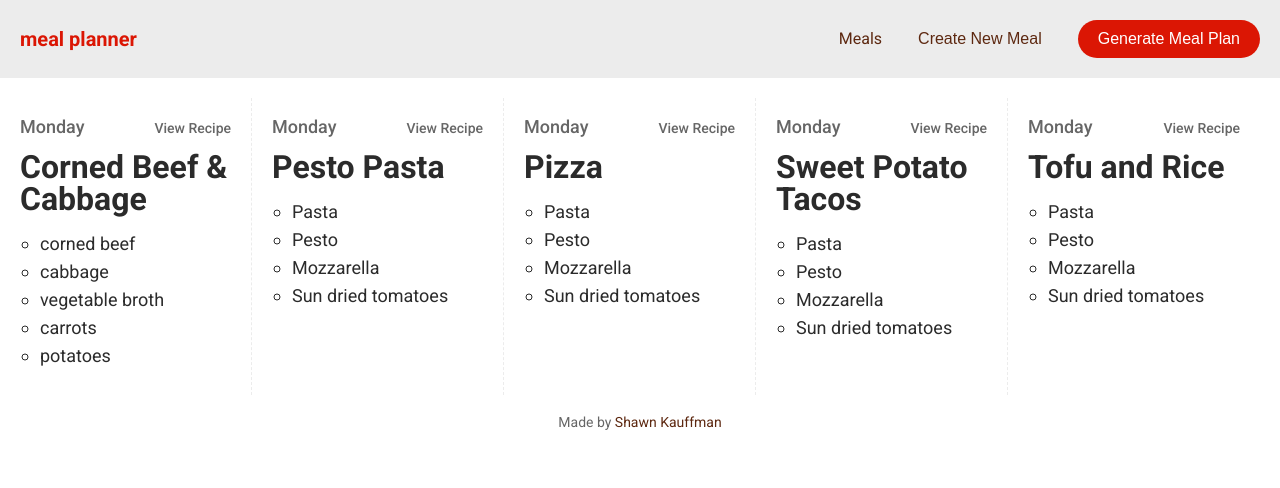
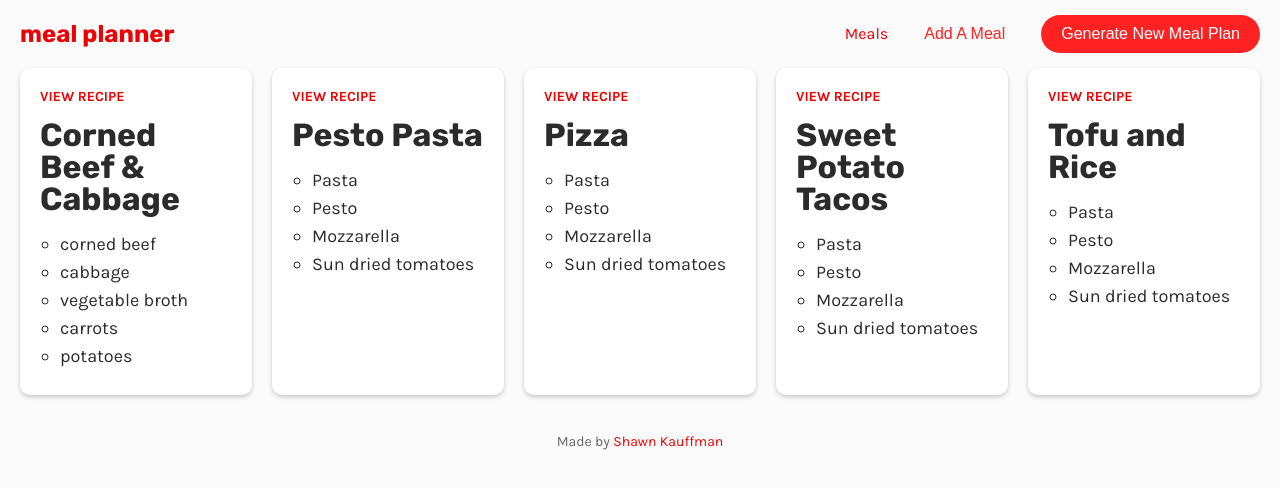
Before and after one commit to shawnkauffman/mealplanner, a React (Vite) app: page / in a window 1280 px wide. Shown: the top 488 px of the page. Built offline with nearby package versions, Linux system fonts and the light colour scheme.

Commit message:
styling tweaks

```diff
--- a/src/App.scss
+++ b/src/App.scss
@@ -1,4 +1,5 @@
-@import url("https://fonts.googleapis.com/css?family=Roboto:400,400i,500,500i,700,700i");
+@import url("https://fonts.googleapis.com/css?family=Karla:400,400i,700,700i");
+@import url("https://fonts.googleapis.com/css?family=Rubik:400,400i,500,500i,700,700i");
 @import "sass/partials/reset";
 @import "sass/partials/modal";
 
@@ -6,7 +7,12 @@ a:link,
 a:active,
 a:visited {
   text-decoration: none;
-  color: #5d2810;
+  color: #e00;
+  transition: all 0.3s ease;
+
+  &:hover {
+    color: darken(#e00, 15%);
+  }
 }
 
 button {
@@ -15,18 +21,20 @@ button {
 }
 
 body {
+  background: #fafafa;
   color: #2b2b2b;
-  font-size: 16px;
-  font-family: "Roboto", sans-serif;
+  font-size: 14px;
+  font-family: "Karla", sans-serif;
 }
 
 a.logo {
-  font-size: 20px;
+  font-size: 24px;
+  font-family: "Rubik", sans-serif;
   font-weight: bold;
-  color: #db1604;
 }
 
 h1 {
+  font-family: "Rubik", sans-serif;
   font-size: 42px;
   font-weight: bold;
   margin-bottom: 20px;
@@ -34,16 +42,16 @@ h1 {
 
 h2 {
   font-size: 32px;
-  font-weight: bold;
+  font-weight: 900;
   margin-bottom: 20px;
+  font-family: "Rubik", sans-serif;
 }
 
 header {
   display: flex;
   justify-content: space-between;
   align-items: center;
-  padding: 20px;
-  background: #ececec;
+  padding: 15px 20px;
 }
 
 nav {
@@ -54,11 +62,16 @@ nav {
     li {
       margin: 0 15px;
 
+      a,
       button {
         font-size: 16px;
         cursor: pointer;
-        color: #5d2810;
+        color: #ff2222;
         outline: none;
+
+        &:hover {
+          color: darken(#ff2222, 15%);
+        }
       }
 
       &:last-of-type {
@@ -69,7 +82,7 @@ nav {
 }
 
 .generate-btn {
-  background: #db1604;
+  background: #ff2222;
   text-align: center;
   padding: 10px 20px;
   border-radius: 40px;
@@ -78,26 +91,29 @@ nav {
   border: 0;
   cursor: pointer;
   outline: none;
+  transition: all 0.3s ease;
+
+  &:hover {
+    color: #fff;
+    background: darken(#ff2222, 15%);
+  }
 }
 
 ul.planner {
   display: grid;
   grid-template-columns: repeat(5, 1fr);
   grid-gap: 20px;
-  margin: 20px;
+  margin: 0 20px 40px 20px;
 
   @media (max-width: 460px) {
     grid-template-columns: 1fr;
   }
 
   & > li {
-    padding: 20px 20px 20px 0;
-    border-right: 1px dashed #ececec;
-
-    @media (max-width: 460px) {
-      padding: 20px 20px 20px 0;
-      border-right: 0;
-    }
+    padding: 20px;
+    box-shadow: 0 2px 4px rgba(0, 0, 0, 0.2);
+    border-radius: 10px;
+    background: #fff;
 
     &.empty .meta {
       justify-content: center;
@@ -110,17 +126,15 @@ ul.planner {
 
   a {
     font-size: 14px;
-    color: #666;
+    font-weight: bold;
+    text-transform: uppercase;
   }
 
   .meta {
-    font-size: 18px;
+    font-size: 16px;
     font-weight: 500;
     margin-bottom: 15px;
-    display: flex;
-    justify-content: space-between;
-    align-items: baseline;
-    color: #666;
+    color: #e00;
   }
 
   .add-meal {
--- a/src/components/Header.js
+++ b/src/components/Header.js
@@ -21,7 +21,7 @@ class Header extends Component {
             </li>
             <li>
               <button type="button" onClick={this.openAddNewMealForm}>
-                Create New Meal
+                Add A Meal
               </button>
             </li>
             <li>
@@ -30,7 +30,7 @@ class Header extends Component {
                 onClick={this.props.generateNewMealPlan}
                 className="generate-btn"
               >
-                Generate Meal Plan
+                Generate New Meal Plan
               </button>
             </li>
           </ul>
--- a/src/components/Meal.js
+++ b/src/components/Meal.js
@@ -5,7 +5,6 @@ class Meal extends Component {
     return (
       <li>
         <div className="meta">
-          <span>Monday</span>
           <a href={this.props.url} target="_blank">
             View Recipe
           </a>
--- a/src/sass/partials/_modal.scss
+++ b/src/sass/partials/_modal.scss
@@ -1,4 +1,6 @@
 .modal {
+  transition: all 0.4s ease;
+
   &:before {
     content: "";
     display: none;
@@ -9,6 +11,7 @@
     right: 0;
     bottom: 0;
     z-index: 10;
+    transition: all 0.4s ease;
   }
 
   &.active:before {
@@ -23,7 +26,7 @@
   left: 50%;
   z-index: 99;
   position: fixed;
-  border-radius: 25px;
+  border-radius: 10px;
   padding: 40px;
   transition: transform 0.3s ease-out;
 }
```
